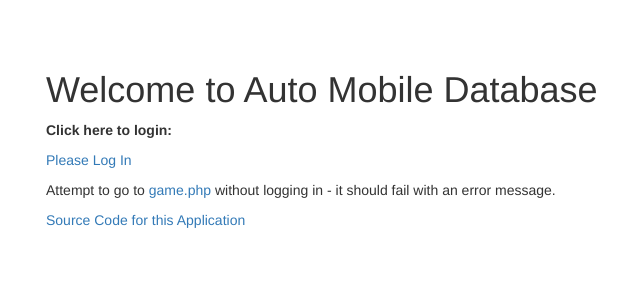
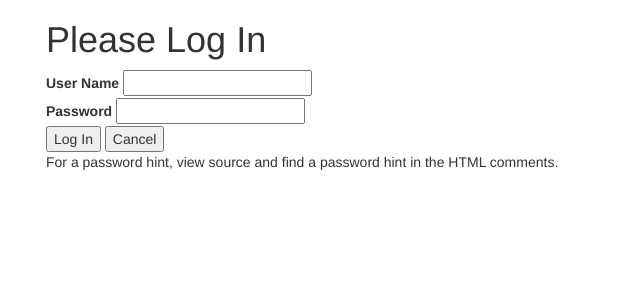
Before and after one commit to scanvlop/automobile, a PHP site: page / in a window 1280 px wide. Shown: the top 300 px of the page, without its empty margins (24-664 px from the left). Run offline with PHP 8.4, Linux system fonts and the light colour scheme.

Commit message:
Update index.php

```diff
--- a/index.php
+++ b/index.php
@@ -1,23 +1,33 @@
+
 <!DOCTYPE html>
 <html>
 <head>
-<title>Charles Severance - Broken Rock Paper Scissors</title>
-<?php require_once "bootstrap.php"; ?>
+
+<!-- Latest compiled and minified CSS -->
+<link rel="stylesheet" href="https://maxcdn.bootstrapcdn.com/bootstrap/3.3.6/css/bootstrap.min.css" integrity="sha384-1q8mTJOASx8j1Au+a5WDVnPi2lkFfwwEAa8hDDdjZlpLegxhjVME1fgjWPGmkzs7" crossorigin="anonymous">
+
+<!-- Optional theme -->
+<link rel="stylesheet" href="https://maxcdn.bootstrapcdn.com/bootstrap/3.3.6/css/bootstrap-theme.min.css" integrity="sha384-fLW2N01lMqjakBkx3l/M9EahuwpSfeNvV63J5ezn3uZzapT0u7EYsXMjQV+0En5r" crossorigin="anonymous">
+
+<title>Chuck Severance's Login Page</title>
 </head>
 <body>
 <div class="container">
-<h1>Welcome to Auto Mobile Database</h1>
-<p><strong>Click here to login:</strong>
-</p>
+<h1>Please Log In</h1>
+<form method="POST">
+<label for="nam">User Name</label>
+<input type="text" name="who" id="nam"><br/>
+<label for="id_1723">Password</label>
+<input type="text" name="pass" id="id_1723"><br/>
+<input type="submit" value="Log In">
+<input type="submit" name="cancel" value="Cancel">
+</form>
 <p>
-<a href="login.php">Please Log In</a>
-</p>
-<p>
-Attempt to go to
-<a href="game.php">game.php</a> without logging in - it should fail with an error message.
-<p>
-<a href="http://www.wa4e.com/code/rps.zip"
- target="_blank">Source Code for this Application</a>
+For a password hint, view source and find a password hint
+in the HTML comments.
+<!-- Hint: The password is the three character name of the
+programming language used in this class (all lower case)
+followed by 123. -->
 </p>
 </div>
 </body>
```
